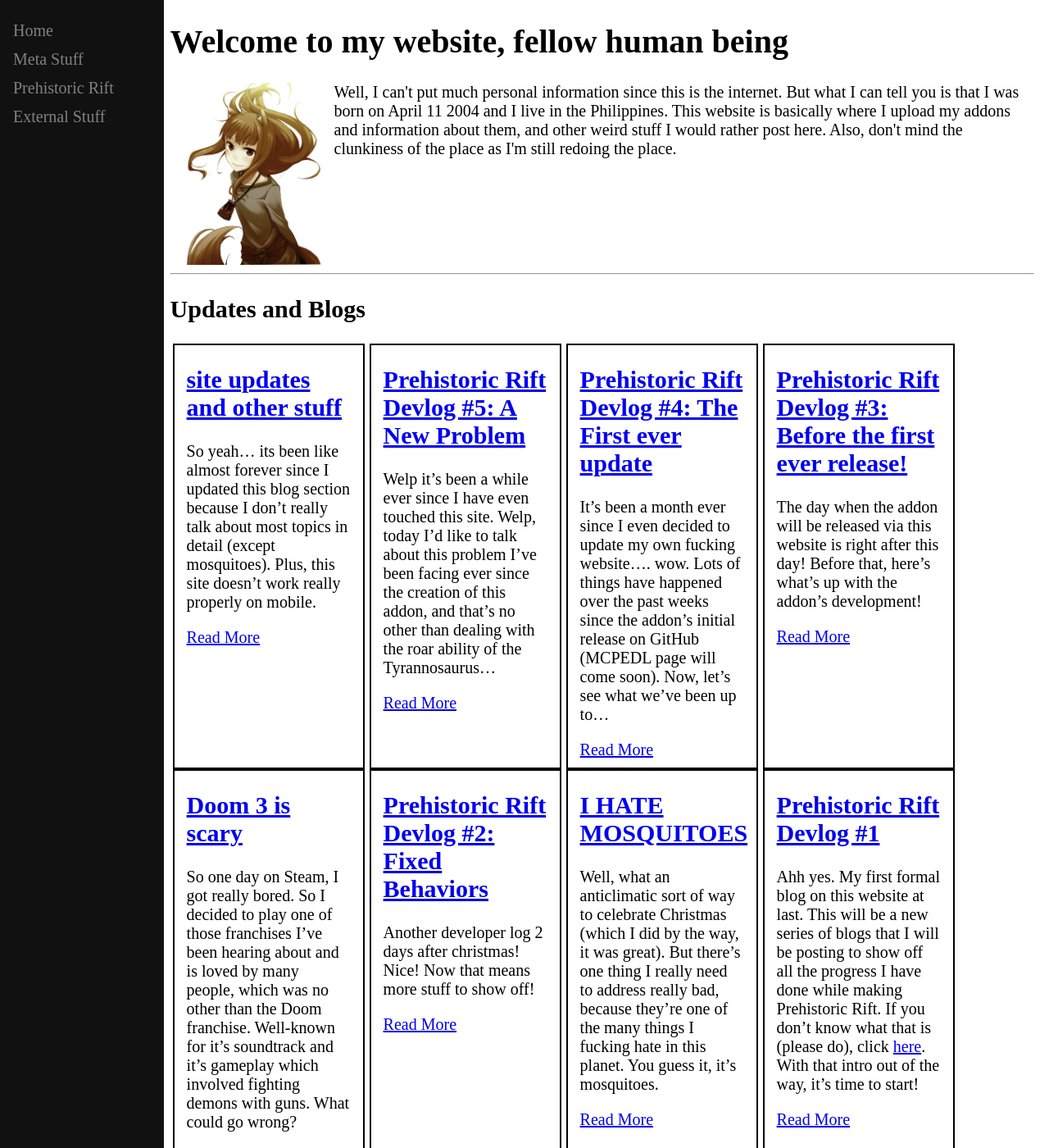
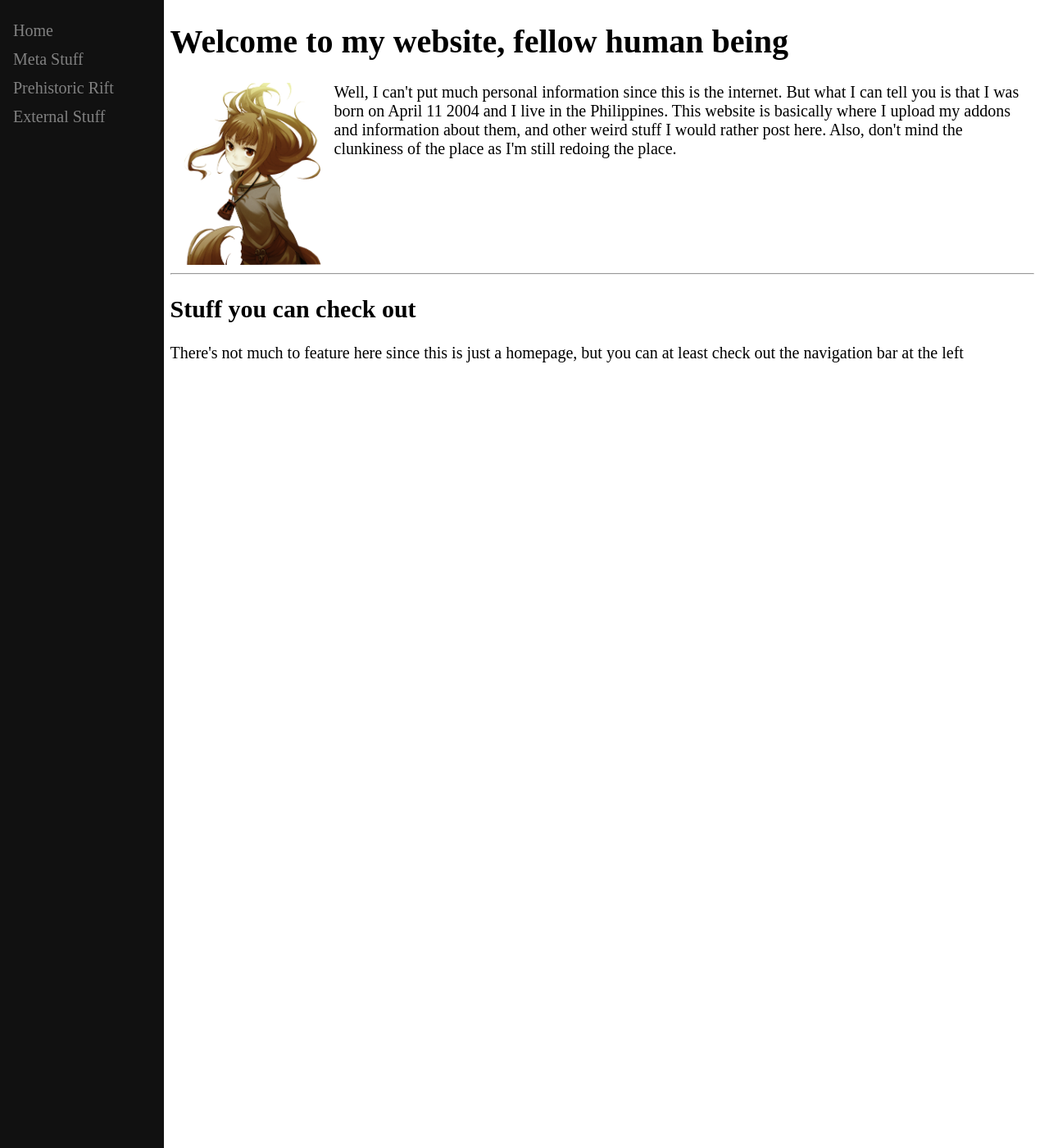
Before and after one commit to ANightDazingZoroark/ANightDazingZoroark.github.io, a Jekyll site: the page built from index.html, in a window 1280 px wide and 1400 px high. Shown: the whole window at 82% size. Built offline with Jekyll 4.4.1, drawn with Linux system fonts in a browser that asks for light colours; some of the changed text lies outside the part shown.

Commit message:
aaaaaaaaaaaaaaa

```diff
--- a/_layouts/default.html
+++ b/_layouts/default.html
@@ -28,7 +28,7 @@
           <a href="https://steamcommunity.com/profiles/76561198972301419/">Steam Profile</a>
 		  <a href="https://github.com/ANightDazingZoroark">GitHub</a>
           <a href="https://mastodon.social/@ANightDazingZoroark">Mastodon</a>
-		  <a href="https://www.youtube.com/channel/UCVbOdCuJXARv6qO7yUJ-lTQ">YouTube Channel</a>
+		  <a href="https://www.youtube.com/c/ANightDazingZoroark">YouTube Channel</a>
         </div>
     </nav>
 	<main>
--- a/_posts/2019-12-20-welcome-to-my-blog.md
+++ /dev/null
@@ -1,9 +0,0 @@
----
-layout: post
-title:  "Welcome to my blog!"
-comments: true
----
-
-**Hello world**, this is my first Jekyll blog post. Yes, it is. I managed to figure out how the fuck I could do this, so I spent a week on looking up tutorials all just for this.
-
-My plans for this area are for this to be a place where I can post things that feel too long to be posted on Twitter or Mastodon, such as progress for my addons and stuff. Anyways, I hope you loom forward to a development log being posted here soon!
--- a/_posts/2019-12-24-prehistoric-rift-devlog-1.md
+++ /dev/null
@@ -1,38 +0,0 @@
----
-layout: post
-title:  "Prehistoric Rift Devlog #1"
-comments: true
----
-
-Ahh yes. My first formal blog on this website at last. This will be a new series of blogs that I will be posting to show off all the progress I have done while making Prehistoric Rift. If you don't know what that is (please do), click [here](https://anightdazingzoroark.github.io/prehistoric-rift/). With that intro out of the way, it's time to start!
-
-## Tyrannosaurus
-![](https://anightdazingzoroark.github.io/prehistoric-rift/mobs/tyrannosaurus%20rift.png)
-
-It's one of the two dinosaurs that I've coded into the addon as of this moment (with more to come soon). I've planned the Tyrannosaurus to have the following components:
-* Wild adults are gonna attack on sight
-* Wild babies are neutral, but can be tamed (too bad they're rare)
-* Once you tame a baby it will attack for you
-* When a tamed baby grows up, you can ride it and attach a chest to it
-* When riding an adult, you can right click (Win 10) or tap & hold (PE) to make a roar that scares off most mobs
-* Bones can be used to make them stand/sit
-
-As of now though... not all the components I've talked about here work properly. Heck, at one point in time it can be chested like normal, but then I did something and it won't work anymore for some reason. But hey, you can have a gallery of what I've done to these things so far:
-![]({{ site.baseurl }}/images/devlog 1/screenshot 1.png)
-![]({{ site.baseurl }}/images/devlog 1/screenshot 2.png)
-![]({{ site.baseurl }}/images/devlog 1/screenshot 5.png)
-![]({{ site.baseurl }}/images/devlog 1/screenshot 6.png)
-
-## Stegosaurus
-![](https://anightdazingzoroark.github.io/prehistoric-rift/mobs/stegosaurus%20rift.png)
-
-It's really underdeveloped other than the fact that at one point in time it's plates used to be surrounded with black and were thin. Components planned for this thing are:
-* Wild Stegos spawn in herds, are neutral, and can be tamed (including babies)
-* You can attach chests & saddles to them and can ride them
-
-I know that sounds boring but thats all I can think of when it comes to most of the herbivores this addon will add. Here's another boring gallery...
-![]({{ site.baseurl }}/images/devlog 1/screenshot 3.png)
-![]({{ site.baseurl }}/images/devlog 1/screenshot 4.png)
-
-## Conclusion
-Well, yep. That's all there is to it when it comes to the current progress of the addon. Until next time, peace!
--- a/_posts/2019-12-26-i-hate-mosquitoes.md
+++ /dev/null
@@ -1,15 +0,0 @@
----
-layout: post
-title:  "I HATE MOSQUITOES"
-comments: true
----
-
-Well, what an anticlimatic sort of way to celebrate Christmas (which I did by the way, it was great). But there's one thing I really need to address really bad, because they're one of the many things I fucking hate in this planet. You guess it, it's mosquitoes.
-
-![]({{ site.baseurl }}/images/typical/mosquito bite.png)
-
-Yep. These little fuckers. THEY FUCKING BITE YOU AND SWARM ALL OVER A PART OF YOUR BODY LIKE YOUR LIMB OR EVEN YOUR FACE. AND THE NOISE. AAAH FUCK THEY'RE ANNOYING AS HELL.
-
-And it only gets fucking worse from there. Chances are they could carry a disease that will fuck you up 'till you get weak. Even though I barely experienced one, but you get the point anyway.
-
-And that's all I guess. Thanks for coming to my TED talk.
--- a/_posts/2019-12-27-prehistoric-rift-devlog-2.md
+++ /dev/null
@@ -1,32 +0,0 @@
----
-layout: post
-title:  "Prehistoric Rift Devlog #2: Fixed Behaviors"
-comments: true
----
-
-Another developer log 2 days after christmas! Nice! Now that means more stuff to show off!
-
-## Tyrannosaurus Demonstration Video
-<video>
-  <source src="{{ site.baseurl }}/images/devlog 2/tyranno vid demo.mp4" type="video/mp4">
-</video>
-
-In the last developer log, it couldn't be sittable nor chested. Well that's fixed. To fix that, I had to use the `minecraft:equippable` and `minecraft:inventory` components for the tamed adults. It also somehow made using bones to make them sit/stand work. Can't explain why but whatever.
-
-## Stegosaurus Demonstration Video
-<video>
-  <source src="{{ site.baseurl }}/images/devlog 2/stego vid demo.mp4" type="video/mp4">
-</video>
-
-The Stegosaurus has received changes similar to that of the Tyrannosaurus, except this time they're sittable via sticks. Don't ask me about this. I also managed to fix the sitting position so that it won't look like the rider has been sucked in the body.
-
-## What's coming soon?
-* A function that will announce to the player if the tame is standing or sitting when interacting with it
-* The ability to let the tame wander and be aggressive
-* A command staff
-* Various things described in [this page](https://github.com/ANightDazingZoroark/Prehistoric-Rift-Addon/wiki/Patch-Notes)
-
-Well, that's all for now I guess.
-
-
-(haystacks if you're reading this the blog for the new plants to be added in pvz atw will be on january, hehe)
--- a/_posts/2020-1-11-doom-3-is-scary.md
+++ /dev/null
@@ -1,21 +0,0 @@
----
-layout: post
-title:  "Doom 3 is scary"
-comments: true
----
-
-So one day on Steam, I got really bored. So I decided to play one of those franchises I've been hearing about and is loved by many people, which was no other than the Doom franchise. Well-known for it's soundtrack and it's gameplay which involved fighting demons with guns. What could go wrong?
-
-![]({{ site.baseurl }}/images/typical/doom3blog.png)
-
-Well, too bad I got mistaken. And it was nothing like the Half-Life series which I have grown to cherish. It's scary as hell (literally) in many fucking ways, and it's way too much for me to handle. Including the goddamn gameplay.
-
-And why would that be? Well, the atmosphere is one major factor for me. Not only is it usually quite dark, but there's this scary ambient sound that would play which enforces the paranoia and fear. Next of all are the enemies. The zombies/possessed humans are ok to deal with depending on what they are. If they're a regular zombie I would be just fine and would shoot them down. As for the guard and marine zombies, well, they're somewhat of a pushover and unless you have some form of cover or sufficient guns/health/armor you're just fine. Then... there are the demons.
-
-<iframe width="560" height="315" src="https://www.youtube.com/embed/diWj_XvUABI" frameborder="0" allow="accelerometer; autoplay; encrypted-media; gyroscope; picture-in-picture" allowfullscreen></iframe>
-
-Unlike the easy to deal with zombies, the demons establish themselves as monsters to be feared the moment you encounter them, especially when you first meat them. At least they can be killed with a shotgun at close range, but even if you manage to kill them they make a really horrifying screech. Like, tf?
-
-And finally, there's the fact that the goddamn flashlight isn't attached to the weapons. Like, wtf. It could have been just attached to the player character since the very beginning and I would be fine, but this is just uncomfortable to deal with.
-
-And.. there. It's way worse than SCP: Containment Breach in terms of horror, but yep, that's all I have to say about this, especially since I'm still in the fourth level with 2 hours of gameplay...
--- a/_posts/2020-1-17-prehistoric-rift-devlog-3.md
+++ /dev/null
@@ -1,37 +0,0 @@
----
-layout: post
-title:  "Prehistoric Rift Devlog #3: Before the first ever release!"
-comments: true
----
-
-The day when the addon will be released via this website is right after this day! Before that, here's what's up with the addon's development!
-
-## Saddle and Chest textures!
-![]({{ site.baseurl }}/images/devlog 3/tyranno with chest and saddle.png)
-![]({{ site.baseurl }}/images/devlog 3/stego with chest and saddle.png)
-
-Well, yes, they're a thing. Whenever you equip a chest, a chest will actually be strapped on them. Same goes for strapping a saddle on them. Really neat, especially for me since while developing the addon I had a hard time identifying if a mob I see in the wild was tamed by me before or is just a wild animal.
-
-## Tyrannosaurus Hunting Behaviors
-<image src="{{ site.baseurl }}/images/devlog 3/Minecraft 1_14_2020 5_22_29 PM.png" width="600" height="356.66" />
-
-I also put in quite a lot of effort into the AI. One such thing I added is how wild Tyrannosauruses hunt. Every 45-75 seconds, they will become hungry and will kill most things in their sight. This wears off after another 45-75 seconds when they will stop hunting.
-
-<image src="{{ site.baseurl }}/images/devlog 3/Minecraft 1_14_2020 5_20_00 PM.png" width="600" height="356.66" /> <image src="{{ site.baseurl }}/images/devlog 3/Minecraft 1_14_2020 5_20_56 PM.png" width="600" height="356.66" />
-
-The main idea behind this is that, just because they're carnivores doesn't mean that they have to kill everything they see all the time. They must have a limit of sorts on this, like how wild animals will hunt when they're hungry. Another thing to note is that, when a Tyrannosaurus that's not hungry gets provoked, it gets angry and will attack whatever the hell hit it, which also adds some more realism to the addon, at least in my eyes anyway.
-
-## Stegosaurus Attack
-<video width="600" height="356.66">
-  <source src="https://anightdazingzoroark.github.io/resources/stego attack.mp4" type="video/mp4">
-</video>
-
-We all know that the reason why the Stegosaurus had spikes on it's tail was to fend off against predators. Before this was added, they would just attack like any regular hostile mob. But now, they actively use those spikes on their tail to kill! And what's more, they're near unstoppable, as they deal a whopping 69,420,666 damage! Now good luck with that.
-
-## Final Words
-I feel quite happy as this is my first ever personal project to actually be released to the public, and I hope that this thing will be quite successful in the future as time will go on. Thanks for reading this, and goodbye!
-
-
-
-
-*intently looks at practically every single dinosaur addon that has been released so far*
--- a/_posts/2020-2-9-prehistoric-rift-devlog-4.md
+++ /dev/null
@@ -1,58 +0,0 @@
----
-layout: post
-title:  "Prehistoric Rift Devlog #4: The First ever update"
-comments: true
----
-
-It's been a month ever since I even decided to update my own fucking website.... wow. Lots of things have happened over the past weeks since the addon's initial release on GitHub (MCPEDL page will come soon). Now, let's see what we've been up to...
-
-## New Items
-As promised by that [page on the GitHub wiki](https://github.com/ANightDazingZoroark/Prehistoric-Rift-Addon/wiki/Patch-Notes) that has the patch notes, around 11 new items have been added! Most of the sprites you see on the GitHub repository are merely the result of my very bad pixel art, so DT has been trying to make some new ones to replace them. That depends of if he will ever go insane or not...
-### DT's textures
-<table>
-  <tr>
-    <td><image src="{{ site.baseurl }}/images/devlog 4/exotic meat raw.png" width="32" height="32"/></td>
-	<td><image src="{{ site.baseurl }}/images/devlog 4/command staff.png" width="32" height="32"/></td>
-	<td><image src="{{ site.baseurl }}/images/devlog 4/tyrannosaurus arm.png" width="32" height="32"/></td>
-  </tr>
-</table>
-### My textures
-<table>
-  <tr>
-    <td><image src="{{ site.baseurl }}/images/devlog 4/exotic meat cooked.png" width="32" height="32"/></td>
-	<td><image src="{{ site.baseurl }}/images/devlog 4/fish treat.png" width="32" height="32"/></td>
-	<td><image src="{{ site.baseurl }}/images/devlog 4/flesh treat.png" width="32" height="32"/></td>
-	<td><image src="{{ site.baseurl }}/images/devlog 4/grassy treats.png" width="32" height="32"/></td>
-	<td><image src="{{ site.baseurl }}/images/devlog 4/leafy treats.png" width="32" height="32"/></td>
-	<td><image src="{{ site.baseurl }}/images/devlog 4/rooted treats.png" width="32" height="32"/></td>
-	<td><image src="{{ site.baseurl }}/images/devlog 4/stegosaurus plate.png" width="32" height="32"/></td>
-  </tr>
-</table>
-
-## The Recode
-I gotta admit, when I first made this addon before discovering bridge., I copied stuff from Gona's Tyrannosaurus addon and added a bit of my style to it. It felt pretty basic as a new addon developer, but now that I have a better understanding of making addons I decided to redo the entity definitions.
-<center>
-  <table>
-    <tr>
-	  <td>
-	    <image src="{{ site.baseurl }}/images/devlog 4/old component groups.png"/>
-		<br />
-		Ye olde one
-	  </td>
-	  <td>
-	    <image src="{{ site.baseurl }}/images/devlog 4/new component groups.png"/>
-		<br />
-		Recode
-	  </td>
-	</tr>
-  </table>
-</center>
-I essentially reorganized the components of each entity definition file and personalized the names of the component groups and events.
-
-## New Models?
-Yep, that's right! I also took the time to make some new models for the dinos because they looked so derpy, especially since they were my firsts outputs while I was still learning to model. And now, take a look at their upgrades:
-<center><image src="{{ site.baseurl }}/images/devlog 4/new tyrannosaurus.png"/></center>
-<center><image src="{{ site.baseurl }}/images/devlog 4/new stegosaurus.png"/></center>
-Even though they're quite an upgrade from what they originally were, they have no animations yet, and are planned for an update after this.
-
-Anyways, that's all for this devlog, and peace out!
--- a/_posts/2020-3-20-prehistoric-rift-devlog-5.md
+++ /dev/null
@@ -1,22 +0,0 @@
----
-layout: post
-title:  "Prehistoric Rift Devlog #5: A New Problem"
-comments: true
----
-
-Welp it's been a while ever since I have even touched this site. Welp, today I'd like to talk about this problem I've been facing ever since the creation of this addon, and that's no other than dealing with the roar ability of the Tyrannosaurus...
-
-## How it's supposed to go
-* When riding the Tyranno, it activates a BP animation controller that removes a component group with `minecraft:sittable`
-* The component group gets replaced with a component group that has `minecraft:interact`
-* The filters in that component make sure that it will only activate if:
-  * The player has a command staff and is riding the mob
-  * The mob is not a baby and is tamed
-  * The rider count is more than 0
-* Once the filters approve of this, it activates a client animation that's essentially a roar animation, a sound, and the BP anim controller from before gives the mob a tag that mobs will run away from
-In theory this all sounds simple but...
-
-## How it ends up as
-<img src="{{ site.baseurl }}/images/devlog 5/pink-wojak.jpeg" width="100" height="100" text-align="left" style="float:left; padding:1 15px;">
-Nothing fucking happens! Like seriously. It does roar, but nothing else fucking activates. For now I'm gonna try solve this by making tamed and wild mobs different entities, so expect yet another dumb delay. See y'all soon I guess.
-<div style="clear:both;"></div>
--- a/_posts/2020-4-29-site-updates-and-other-stuff.md
+++ /dev/null
@@ -1,13 +0,0 @@
----
-layout: post
-title:  "site updates and other stuff"
-comments: true
----
-
-So yeah... its been like almost forever since I updated this blog section because I don't really talk about most topics in detail (except mosquitoes). Plus, this site doesn't work really properly on mobile.
-
-Biggest thing I'm probably going to do would be to revamp the site entirely so that it works on most platforms (like fusing this blog area with the rest of the site). I'm planning to use bootstrap as the main css file to deal with this. While this will happen the site is going to die for maybe a week.
-
-Another update I'm going to address is the lack of content involving Prehistoric Rift here. There's only boring descriptions of the creatures and the items, with no screenshots to show off the gameplay (or even a banner). I'm going to try have some models rendered in blender to make the banner.
-
-Aaaaand thats all for now. yeet
--- /dev/null
+++ b/free-candy/index.html
@@ -0,0 +1,11 @@
+---
+layout: default
+title: Free Candy
+---
+<h1>Free Candy</h1>
+<iframe width="801" height="451" src="https://www.youtube.com/embed/emaliqmF9iY" frameborder="0" allow="accelerometer; autoplay; encrypted-media; gyroscope; picture-in-picture" allowfullscreen></iframe>
+<br />
+<p>
+    You heard that right people, it's the one and only free candy channel! Just note that in order to access it, you need to go to #roles and react to this particular message.
+</p>
+<img src="roles.png">
--- a/index.html
+++ b/index.html
@@ -7,19 +7,5 @@ title: Home
 Well, I can't put much personal information since this is the internet. But what I can tell you is that I was born on April 11 2004 and I live in the Philippines. This website is basically where I upload my addons and information about them, and other weird stuff I would rather post here. Also, don't mind the clunkiness of the place as I'm still redoing the place.
 <div style="clear:both;"></div>
 <hr />
-
-<h2>Updates and Blogs</h2>
-<div class="posts">
-  {% for post in site.posts %}
-    <section>
-
-      <h1><a href="{{ site.baseurl }}{{ post.url }}">{{ post.title }}</a></h1>
-
-      <div class="entry">
-        {{ post.excerpt }}
-      </div>
-
-      <a href="{{ site.baseurl }}{{ post.url }}" class="read-more">Read More</a>
-    </section>
-  {% endfor %}
-</div>
+<h2>Stuff you can check out</h2>
+There's not much to feature here since this is just a homepage, but you can at least check out the navigation bar at the left
--- a/prehistoric-rift/index.html
+++ b/prehistoric-rift/index.html
@@ -16,7 +16,18 @@ title: Prehistoric Rift
 
 <h2>Stuff you might want to check out</h2>
 <ul>
-  <li><a href="{{ site.baseurl }}/prehistoric-rift/mobs">Currently Available Mobs</a></li>
+  <li><a href="{{ site.baseurl }}/prehistoric-rift/mobs">Mobs</a></li>
   <li><a href="{{ site.baseurl }}/prehistoric-rift/items">Items</a></li>
   <li><a href="https://github.com/ANightDazingZoroark/Prehistoric-Rift-Addon">GitHub Repository</a></li>
 </ul>
+
+<hr />
+<h2>Credits</h2>
+The ff are people who have contributed to the addon in some way or another
+<ul>
+  <li>Vivek - Textures for most of the tribute items, exotic meats, dodo meats, and command staff</li>
+  <li>Professor Squiggles - Journal Drawing for Tyrannosaurus and Triceratops, Textures for Utahraptor Claw</li>
+  <li>The Gaming Baryonyx - Journal Drawing for Stegosaurus and Dodo, old textures for dodo meats</li>
+  <li>DTRaptor - Old textures for command staff and exotic meats, pack icon</li>
+  <li>AGSucho - Textures for Stego</li>
+</ul>
--- a/style.css
+++ b/style.css
@@ -110,27 +110,6 @@ main {
   }
 }
 
-section {
-  display: table-cell;
-  content: "";
-  background-color: #fff;
-  border: 2px solid black;
-  width: 200px;
-  padding-left: 15px;
-  padding-right: 15px;
-  margin: 0 3px;
-  float: left;
-  height: 500px;
-  padding-bottom: 15px;
-}
-
-.posts {
-  display: table;
-  clear: both;
-  content: "";
-  align: center;
-}
-
 .popupModal {
   z-index:3;
   display:none;
```
Also changed, not shown: _layouts/post.html (deleted, +0 -9 lines), free-candy/roles.png (added).
